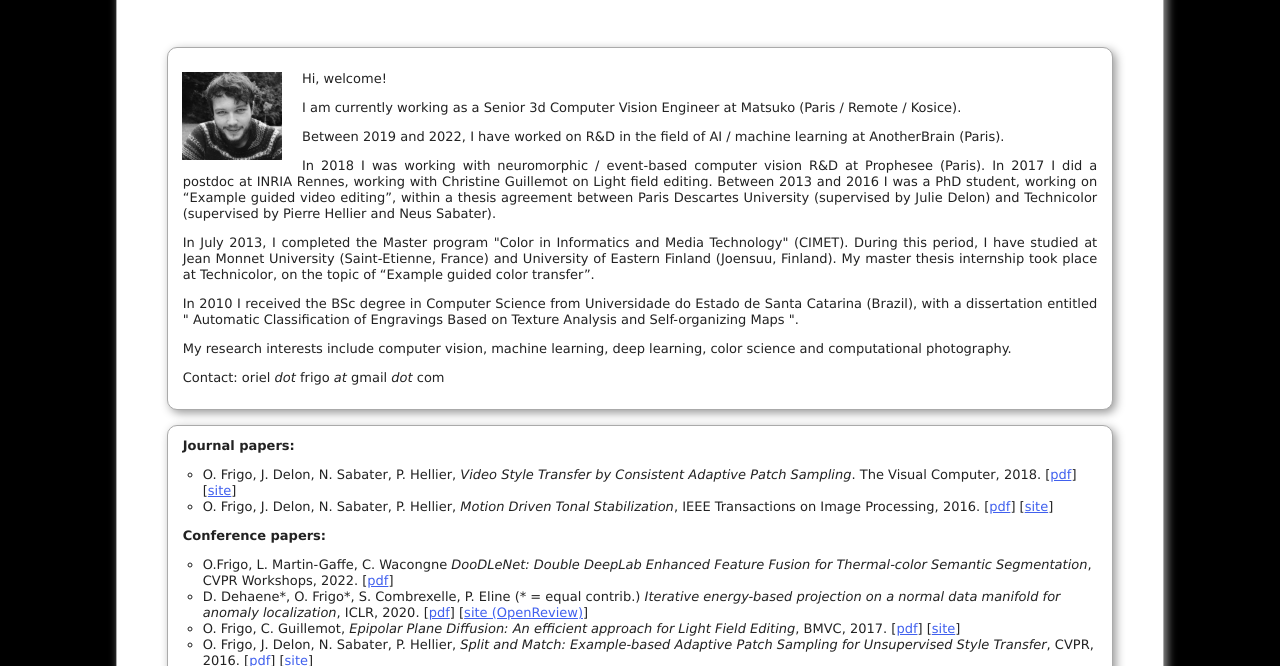
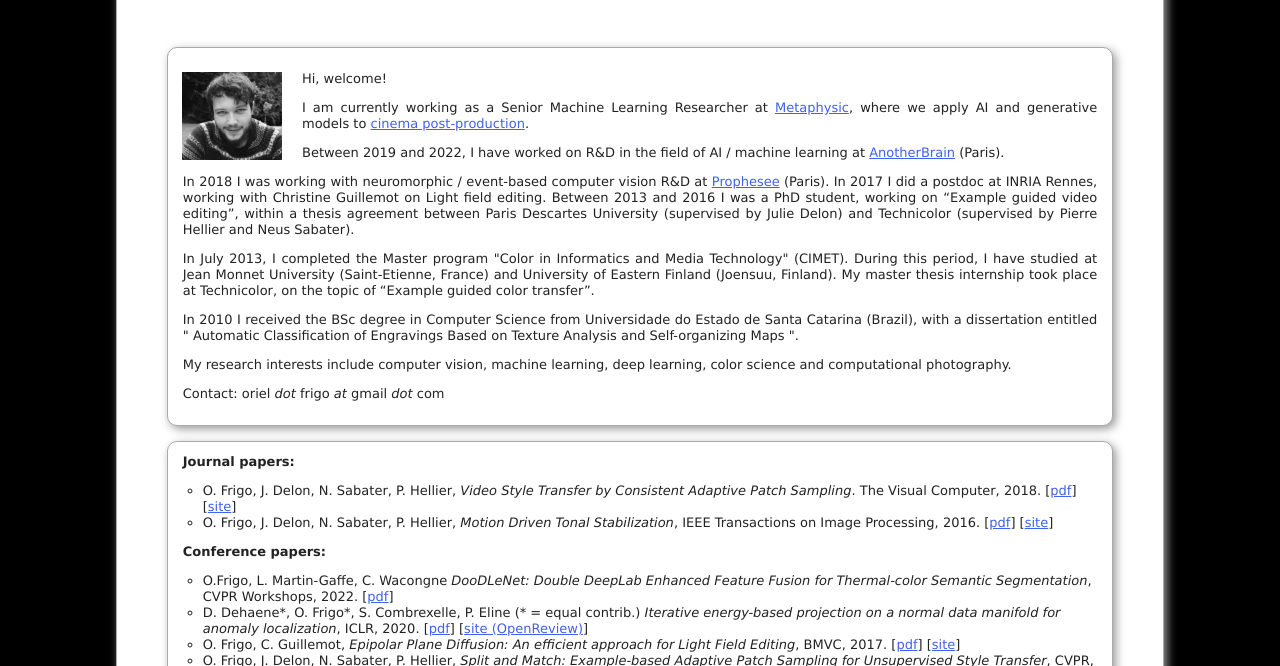
Before and after one commit to oriel/oriel.github.io, a plain HTML site: page index.html in a window 1280 px wide. Shown: the part 83-749 px from the top of the page. Drawn offline with Linux system fonts and the light colour scheme.

Commit message:
Update index.html

```diff
--- a/index.html
+++ b/index.html
@@ -31,9 +31,8 @@ Do the following if you're using your customized build of modernizr (http://www.
     <div class="warp">
          <p>Hi, welcome!</p>
 
-         <p>I am currently working as a Senior 3d Computer Vision Engineer at Matsuko (Paris / Remote / Kosice).</p>
-
-	 <p>Between 2019 and 2022, I have  worked on R&D in the field of AI / machine learning at AnotherBrain (Paris).</p><p> In 2018 I was working with neuromorphic / event-based computer vision R&D at Prophesee (Paris). In 2017 I did a postdoc at INRIA Rennes, working with Christine Guillemot on Light field editing. Between 2013 and 2016 I was a PhD student, working on “Example guided video editing”, within a thesis agreement between Paris Descartes University (supervised by Julie Delon) and Technicolor (supervised by Pierre Hellier and Neus Sabater).</p>
+         <p>I am currently working as a Senior Machine Learning Researcher at <a href="https://metaphysic.ai/">Metaphysic</a>, where we apply AI and generative models to <a href="https://metaphysic.ai/ai-hollywood-miramax-here/">cinema post-production</a>. </p>
+	 <p>Between 2019 and 2022, I have  worked on R&D in the field of AI / machine learning at <a href="http://anotherbrain.ai">AnotherBrain</a> (Paris).</p><p> In 2018 I was working with neuromorphic / event-based computer vision R&D at <a href="http://prophesee.ai">Prophesee</a> (Paris). In 2017 I did a postdoc at INRIA Rennes, working with Christine Guillemot on Light field editing. Between 2013 and 2016 I was a PhD student, working on “Example guided video editing”, within a thesis agreement between Paris Descartes University (supervised by Julie Delon) and Technicolor (supervised by Pierre Hellier and Neus Sabater).</p>
 	 <p>In July 2013, I completed the Master program "Color in Informatics and Media Technology" (CIMET).  During this period, I have studied at Jean Monnet University (Saint-Etienne, France) and University of Eastern Finland (Joensuu, Finland). My master thesis internship took place at Technicolor, on the topic of “Example guided color transfer”.</p>
 
 	 <p>In 2010 I received the BSc degree in Computer Science  from Universidade do Estado de Santa Catarina (Brazil), with a dissertation entitled " Automatic Classiﬁcation of Engravings Based on Texture Analysis and Self-organizing Maps ".
```
